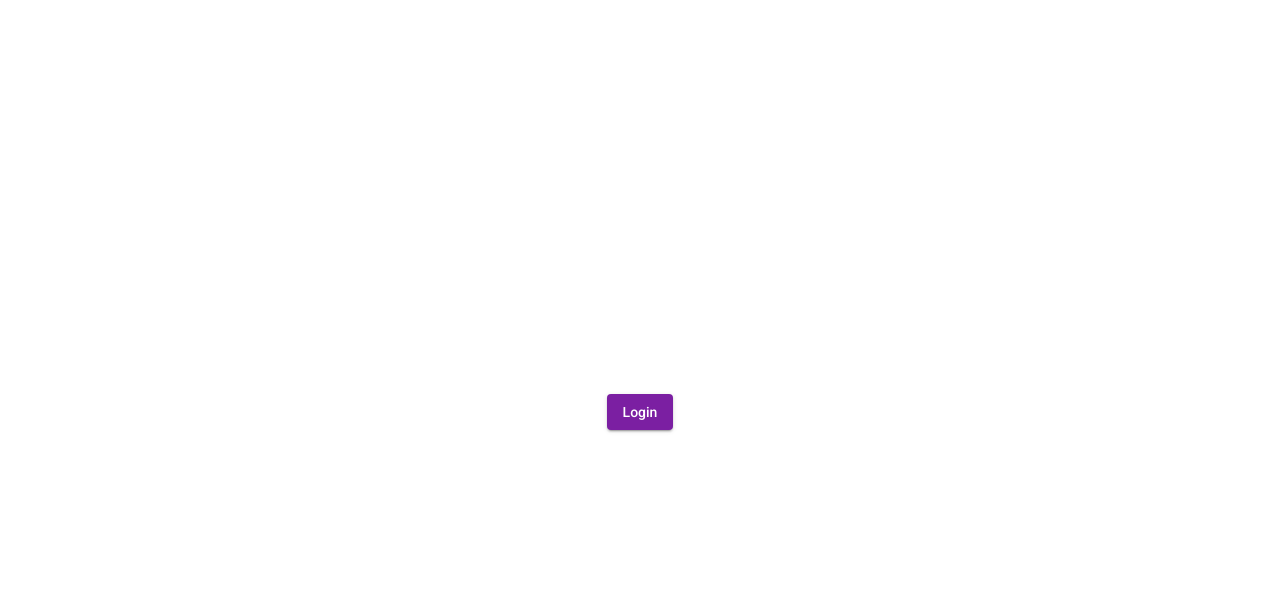
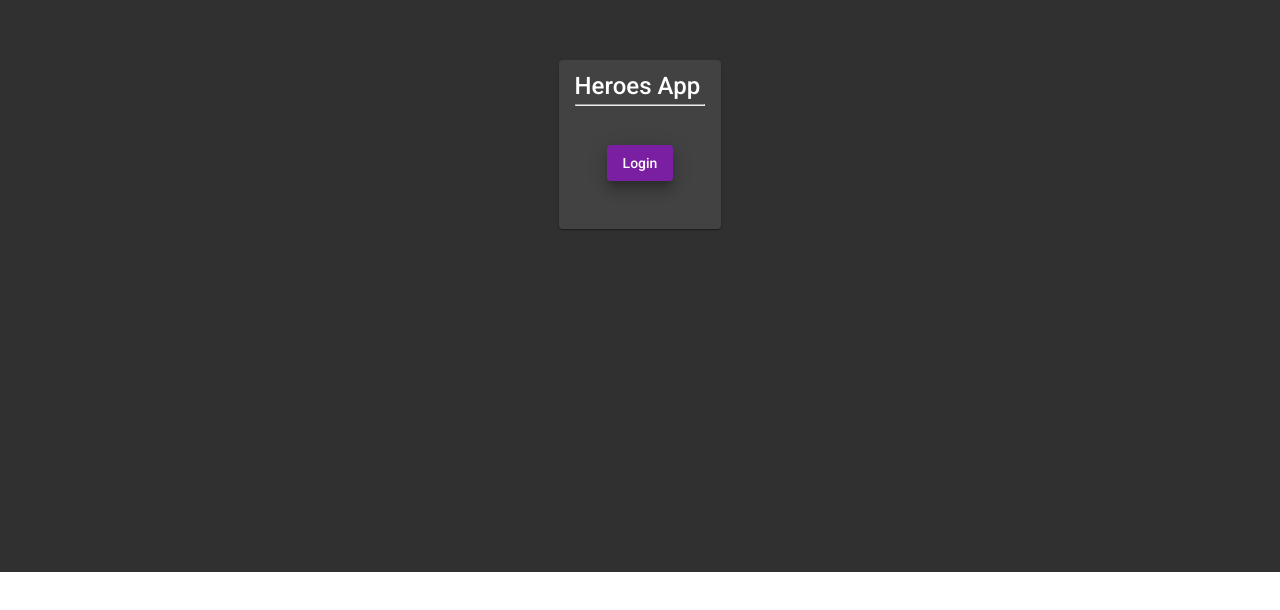
Before and after one commit to nooors/HeroesApp, an Angular app: page /auth/login in a window 1280 px wide. Shown: the part 228-838 px from the top of the page. After the commit the page ends 800 px from the top, so only its background shows below. Built offline with nearby package versions, Linux system fonts and the light colour scheme.

Commit message:
layout improves

```diff
--- a/src/app/app-routing.module.ts
+++ b/src/app/app-routing.module.ts
@@ -16,6 +16,7 @@ const routes: Routes = [
     canLoad: [AuthGuard],
     canActivate: [AuthGuard],
   },
+  { path: "", redirectTo: "auth", pathMatch: "full" },
   { path: "404", component: ErrorPageComponent },
   { path: "**", redirectTo: "404" },
 ];
--- a/src/app/auth/pages/login/login.component.html
+++ b/src/app/auth/pages/login/login.component.html
@@ -1,7 +1,18 @@
-<mat-grid-list cols="1">
-  <mat-grid-tile>
-    <button mat-raised-button color="primary" (click)="login()">
-      Login
-    </button>
-  </mat-grid-tile>
-</mat-grid-list>
+<mat-sidenav-container fullscreen>
+  <div class="container">
+    <mat-card>
+      <mat-card-title>Heroes App</mat-card-title>
+      <hr />
+      <mat-card-content>
+        <button
+          mat-raised-button
+          color="primary"
+          (click)="login()"
+          class="mat-elevation-z10"
+        >
+          Login
+        </button>
+      </mat-card-content>
+    </mat-card>
+  </div>
+</mat-sidenav-container>
--- a/src/app/auth/pages/login/login.component.ts
+++ b/src/app/auth/pages/login/login.component.ts
@@ -5,7 +5,22 @@ import { AuthService } from "../../services/auth.service";
 @Component({
   selector: "app-login",
   templateUrl: "./login.component.html",
-  styles: [],
+  styles: [
+    `
+      .container {
+        height: 90vh;
+        display: flex;
+        justify-content: center;
+        align-items: center;
+      }
+      mat-card-content {
+        display: flex;
+        justify-content: center;
+        align-items: center;
+        padding: 2rem;
+      }
+    `,
+  ],
 })
 export class LoginComponent implements OnInit {
   constructor(private router: Router, private httpSrv: AuthService) {}
@@ -14,9 +29,11 @@ export class LoginComponent implements OnInit {
   login() {
     // Ïr al backend
     // un usuario
-    this.httpSrv.login().subscribe((response) => console.log(response));
-    // disponible en toda la aplicación
-    // si todo sale bien ir a la pagina de list heroes
-    this.router.navigate(["/heroes"]);
+    this.httpSrv.login().subscribe((response) => {
+      console.log(response);
+      // disponible en toda la aplicación
+      // si todo sale bien ir a la pagina de list heroes
+      this.router.navigate(["/heroes"]);
+    });
   }
 }
--- a/src/app/heroes/pages/home/home.component.ts
+++ b/src/app/heroes/pages/home/home.component.ts
@@ -18,6 +18,7 @@ export class HomeComponent implements OnInit {
   ngOnInit(): void {}
 
   logOut() {
+    localStorage.clear();
     this.router.navigate(["./auth"]);
   }
 }
```
